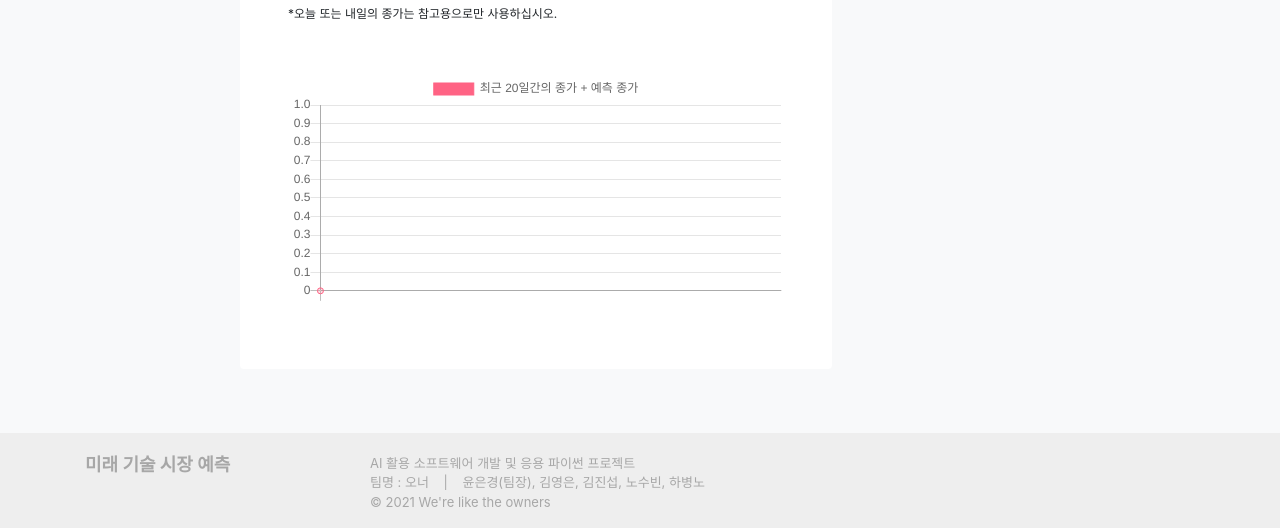
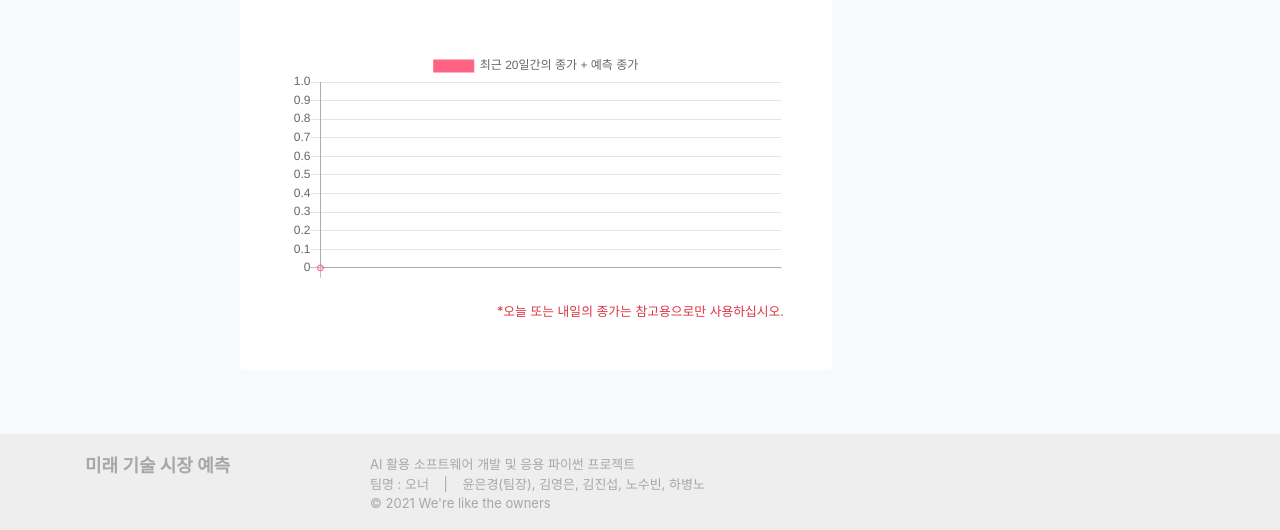
Before and after one commit to EKYoonD/StockHelper, a Django app: template StockWeb/templates/analysis.html in a window 1280 px wide. Shown: the part 1568-2098 px from the top of the page. Run offline with Django 3.2, Linux system fonts and the light colour scheme; the template is opened without the code that fills it, so the values that code supplies are empty; parts of the project's set-up code (start-up, migrations or seed data) failed here and were passed over; some libraries are stand-ins or nearby versions.

Commit message:
장고 웹 : analysis 디자인 변경 (완료)

```diff
--- a/StockWeb/templates/analysis.html
+++ b/StockWeb/templates/analysis.html
@@ -170,12 +170,12 @@
                         <span class="stock_upDown font-weight-bold">{{next_day}}</span>의 예상 종가는
                         <span class="stock_upDown font-weight-bold">{{pred}}</span>원 입니다.
                         (전월대비 <span class="stock_upDown font-weight-bold">{{stock_price_diff}}원 <span id="up_down">{{up_down}}</span></span>)<br>
-                        <small>*오늘 또는 내일의 종가는 참고용으로만 사용하십시오.</small>
                     </p>
                 </li>
                 <li class="chart mt-5">
                     <!--종가 그래프가 그려질 부분-->
                     <canvas id="closeChart" class="w-100 h-100"></canvas>
+                    <div class="text-danger text-right"><small>*오늘 또는 내일의 종가는 참고용으로만 사용하십시오.</small></div>
                 </li>
             </ul>
         </article>
--- a/static/js/analysisCompany.js
+++ b/static/js/analysisCompany.js
@@ -132,8 +132,10 @@ $(document).ready(function(){
     // 종가 상하강 여부에 따른 글자색 변화
     var upDown = $('#up_down').val();
     if (upDown == '상승') {
-        $('.stock_upDown').css({"color": "#d9534f", "font-weight": "bold"})
+        $('.stock_upDown').css({"color": "#d9534f", "font-weight": "bold"}) // 빨강(danger)
+    } else if (upDown == '하강') {
+        $('.stock_upDown').css({"color": "#0275d8", "font-weight": "bold"}) // 파랑(primary)
     } else {
-        $('.stock_upDown').css({"color": "#0275d8", "font-weight": "bold"})
+        $('.stock_upDown').css({"color": "#5cb85c", "font-weight": "bold"}) // 초록(success)
     }
 });
```
